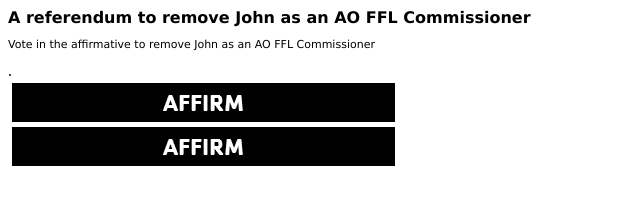
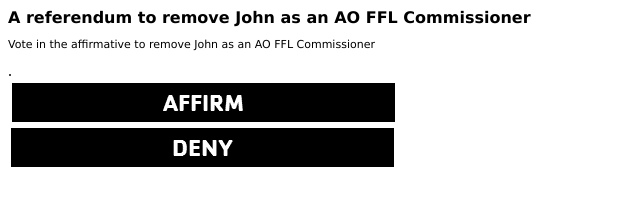
Before and after one commit to aofflreferendum/2018referendum, a plain HTML site: page index.html in a window 1280 px wide. Shown: the full height of the page, 0-640 px from the left. Drawn offline with Linux system fonts and the light colour scheme.

Commit message:
Update index.html

```diff
--- a/index.html
+++ b/index.html
@@ -15,5 +15,5 @@
   <a href="https://aofflreferendum.github.io/2018referendum/vote.html"><img src='https://aofflreferendum.github.io/2018referendum/affirm.png' onmouseover="this.src='https://aofflreferendum.github.io/2018referendum/deny.png';" onmouseout="this.src='https://aofflreferendum.github.io/2018referendum/affirm.png';" /></a>
 </div>
 <div>
-  <a href="https://aofflreferendum.github.io/2018referendum/vote.html"><img src='https://aofflreferendum.github.io/2018referendum/affirm.png' onmouseover="this.src='https://aofflreferendum.github.io/2018referendum/deny.png';" onmouseout="this.src='https://aofflreferendum.github.io/2018referendum/affirm.png';" /></a>
+  <a href="https://aofflreferendum.github.io/2018referendum/vote.html"><img src='https://aofflreferendum.github.io/2018referendum/deny.png' /></a>
 </div>
```
